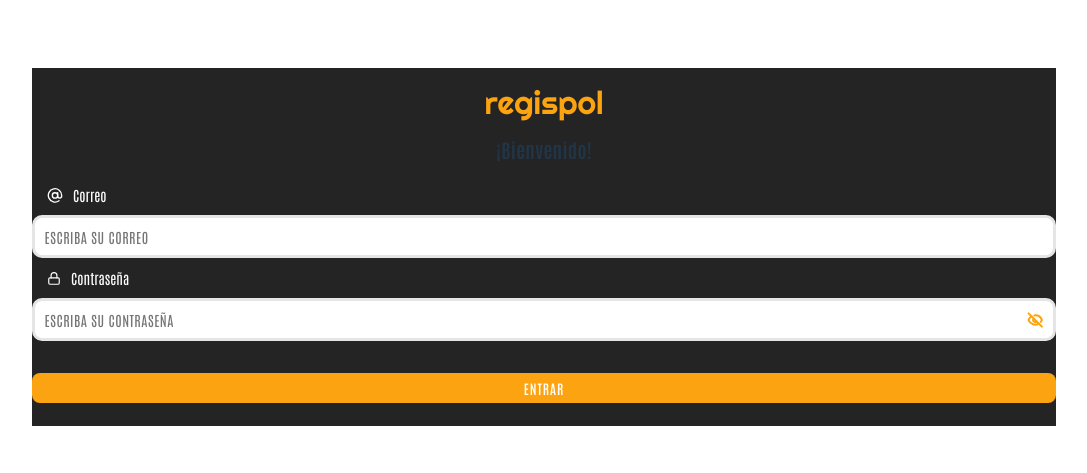
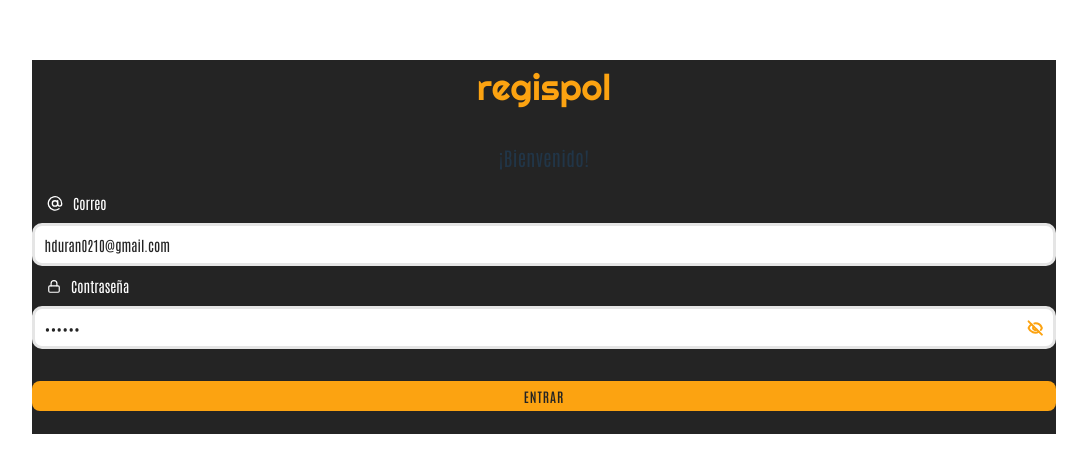
Before and after one commit to hamed0210/regispol, a React (Vite) app: page /login in a window 1280 px wide. Shown: the part 153-626 px from the top of the page, without its empty margins (96-1183 px from the left). Built offline with nearby package versions, Linux system fonts and the light colour scheme.

Commit message:
terminada validaciones con zod y finalizar estilos del componente login

```diff
--- a/src/componentes/login/index.jsx
+++ b/src/componentes/login/index.jsx
@@ -8,29 +8,27 @@
 
 import Styles from "./login.module.css";
 
+z.config(z.locales.es());
+
 const zodSchema = z.object({
     email: z
-        .string()
-        .min(1, { message: "Este campo es requrido" })
-        .min(6, { message: "Debe tener mas de 6 caracteres" })
-        .max(10, { message: "Debe tener maximo 10 caracteres" }),
-    // .regex(/^d+$/, { message: "Solo se aceptan numeros enteros" }),
+        .email().toLowerCase().trim(),
     password: z
-        .string()
+        .string().trim()
         .min(1, { message: "Este campo es requrido" })
         .min(6, { message: "Debe tener mas de 6 caracteres" }),
 });
 
-// const zodSchemaRequerido = zodSchema.required();
-
 const index = () => {
     const [verContraseña, setVerContraseña] = useState(false);
+    const [contraseñaType, setContraseñaType] = useState('password');
 
     const notificacion = () =>
         toast.error("Los datos ingresados son incorrectos", {
             // className={Styles.notificacion},
             theme: "light",
             pauseOnHover: false,
+            pauseOnFocusLoss: false,
             closeOnClick: true,
             closeButton: false,
             //   hideProgressBar: false,
@@ -38,8 +36,8 @@
         });
 
     const data = {
-        usuario: "1046814387",
-        contraseña: "1234",
+        usuario: "hduran0210@gmail.com",
+        contraseña: "123456",
     };
 
     const {
@@ -48,31 +46,35 @@
         // watch,
         formState: { errors, isSubmitting },
     } = useForm({
+        defaultValues: {
+            email: 'hduran0210@gmail.com',
+            password: '123456'
+        },
         resolver: zodResolver(zodSchema),
     });
 
-    const handleContraseña = (icon) => {
-        const inputContraseña = icon.target.parentNode.firstChild;
-
+    const handleContraseña = () => {
         if (verContraseña) {
             setVerContraseña(false);
-            inputContraseña.type = "password";
+            setContraseñaType('password')
         } else {
             setVerContraseña(true);
-            inputContraseña.type = "text";
+            setContraseñaType('text')
         }
+
     };
 
     const onSubmit = handleSubmit(async (datos) => {
-        // datos.id === data.usuario ? console.log("igaul") : console.log("no igaul");
         try {
             await new Promise((resolve) => setTimeout(resolve, 1000));
-            // const result = zodSchema.safeParse(datos);
-            // if (result.success) {
-            // } else { }
-            console.log(datos);
+
+            datos.email === data.usuario ?
+                datos.password === data.contraseña
+                    ? console.log("igaul") : notificacion()
+                : notificacion();
+
         } catch (error) {
-            notificacion();
+            console.log(error)
             // setError("root", {
             //   message: "This email is already taken",
             // });
@@ -96,28 +98,29 @@
                         <input
                             className={Styles.input}
                             type="email"
-                            placeholder="Escriba su correo"
+                            placeholder="Escriba su correo electrónico"
                             disabled={isSubmitting}
-                            {...register("email", { required: true })}
+                            {...register("email", {
+                                required: true,
+                            })}
                         />
                         <div className={Styles.labelGroup}>
                             <AtSign size={16} />
                             <span className={Styles.label}>Correo</span>
                         </div>
-                        {errors.id && (
-                            <span className={Styles.requerido}>{errors.id.message}</span>
+                        {errors.email && (
+                            <span className={Styles.requerido}>{errors.email.message}</span>
                         )}
                     </div>
                     <div className={Styles.inputGroup}>
                         <input
                             className={Styles.input}
                             placeholder="Escriba su contraseña"
-                            type="password"
+                            type={contraseñaType}
                             disabled={isSubmitting}
                             {...register("password", {
                                 required: {
                                     value: true,
-                                    message: "Este campo es requerido",
                                 },
                             })}
                         />
@@ -147,7 +150,7 @@
                         disabled={isSubmitting}
                         type="submit"
                     >
-                        {isSubmitting ? <span className={Styles.loader}></span> : "Entrar"}
+                        {isSubmitting ? <><span className={Styles.loader} /> Entrando</> : "Entrar"}
                     </button>
                 </form>
             </div>
--- a/src/componentes/login/login.module.css
+++ b/src/componentes/login/login.module.css
@@ -14,29 +14,21 @@
     flex-direction: column;
     justify-content: center;
     align-items: center;
-    margin: 10px 0;
+    margin: 0 0 30px 0;
     color: #fca311;
 }
 
 .titulo_logo {
     font-family: "Righteous", system-ui;
-    font-size: 32px;
+    font-size: 36px;
 }
 
 .tittle {
     margin: 0 0 0.625rem 0;
+    font-size: 1.2em;
+    font-weight: 400;
     letter-spacing: .3px;
-    font-size: 1.2em;
 }
-
-/*
-.subtitulo_logo {
-    position: absolute;
-    top: 30px;
-    font-size: 14px;
-    font-weight: 400;
-    letter-spacing: 2px;
-} */
 
 .form {
     display: flex;
@@ -68,10 +60,6 @@
     font-size: 14px;
 }
 
-/* .icon {
-    font-size: 0.938rem;
-} */
-
 .label {
     display: inline-block;
     margin-left: 0.625rem;
@@ -81,25 +69,15 @@
 .requerido {
     position: absolute;
     right: 10px;
-    top: -20px;
+    top: -25px;
     font-size: 14px;
     color: #c53a3e;
 }
 
 .input {
     background-color: #ffffff;
-    color: #fca311;
-}
-
-.input:placeholder-shown {
-    text-transform: uppercase;
-    letter-spacing: .5px;
-    color: #e5e5e5;
-}
-
-.input:is(:-webkit-autofill, :autofill) {
-    /* -webkit-text-fill-color: #1242bd; */
-    transition: background-color 5000s ease-in-out 0s;
+    color: #242424;
+    caret-color: #fca311;
 }
 
 .input:focus {
@@ -109,22 +87,10 @@
 
 .input:focus~.labelGroup {
     color: #adb5bd;
-    /* transform: translateY(-80%); */
-    /* font-size: 0.625rem; */
-}
-
-.input:disabled {
-    background-color: #dee2e6;
 }
 
 .input:disabled~.contraseña_eye_contenedor {
     pointer-events: none;
-}
-
-input::-webkit-outer-spin-button,
-input::-webkit-inner-spin-button {
-    -webkit-appearance: none;
-    margin: 0;
 }
 
 .contraseña_eye_contenedor {
@@ -161,7 +127,7 @@
     font-weight: 600;
     letter-spacing: 1px;
     text-transform: uppercase;
-    color: white;
+    color: #242424;
     background-color: #fca311;
     transition: all 0.2s ease;
 }
@@ -195,10 +161,11 @@
 .loader {
     display: inline-flex;
     width: 15px;
+    margin-right: 5px;
     aspect-ratio: 1;
     border-radius: 50%;
-    background: radial-gradient(farthest-side, #ffffff 94%, #0000) top/4px 4px no-repeat,
-        conic-gradient(#0000 30%, #ffffff);
+    background: radial-gradient(farthest-side, #242424 94%, #0000) top/4px 4px no-repeat,
+        conic-gradient(#0000 30%, #242424);
     /* -webkit-mask: radial-gradient(farthest-side, #0000 calc(100% - 4px), #000 0); */
     animation: l13 1s infinite linear;
 }
--- a/src/index.css
+++ b/src/index.css
@@ -61,6 +61,30 @@
   font-size: 14px;
 }
 
+input:placeholder-shown {
+  color: #e5e5e5;
+}
+
+input:focus {
+  outline: #adb5bd;
+  border-color: #adb5bd;
+}
+
+input:is(:-webkit-autofill, :autofill) {
+  -webkit-text-fill-color: #242424;
+  transition: background-color 5000s ease-in-out 0s;
+}
+
+input:disabled {
+  background-color: #dee2e6;
+}
+
+input::-webkit-outer-spin-button,
+input::-webkit-inner-spin-button {
+  -webkit-appearance: none;
+  margin: 0;
+}
+
 @media (prefers-color-scheme: light) {
   :root {
     color: #213547;
```
